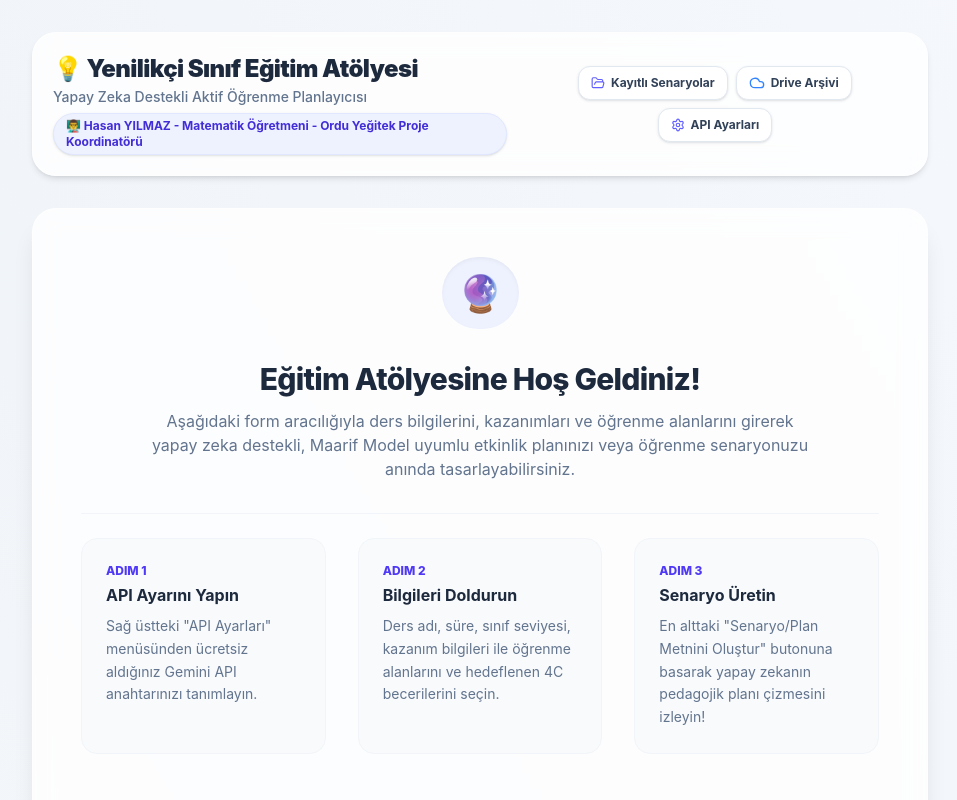
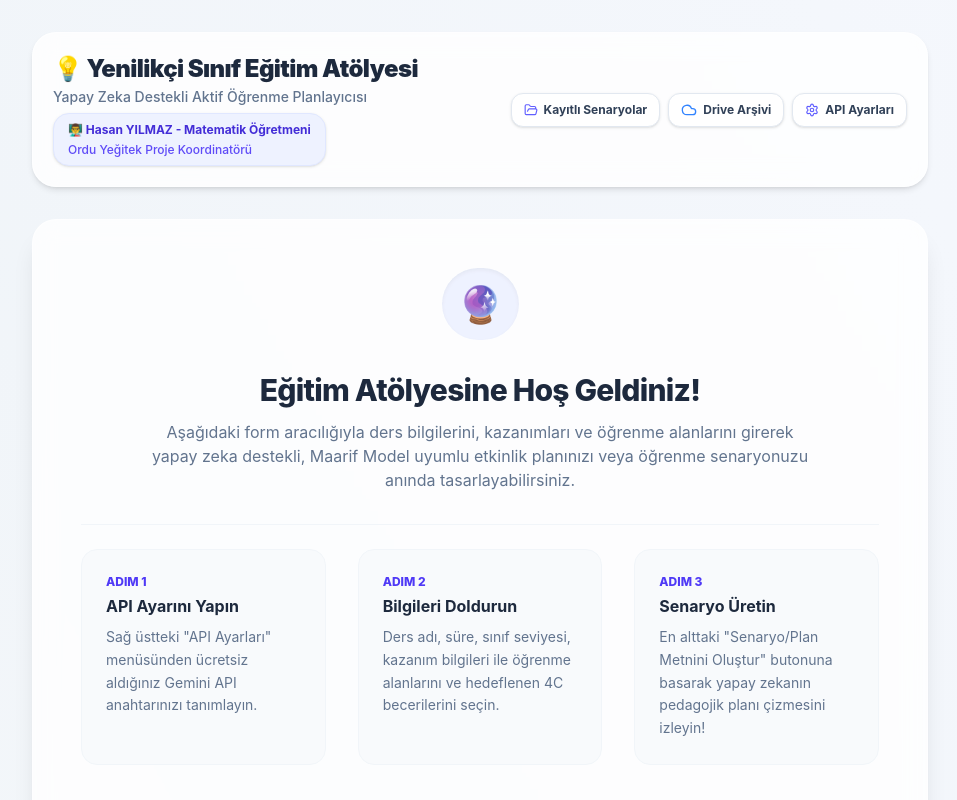
Before and after one commit to Hasanstayn/YS_Etkinlik, a React (Vite) app: page / in a window 1280 px wide. Shown: the top 800 px of the page, without its empty margins (160-1117 px from the left). Built offline with nearby package versions, Linux system fonts and the light colour scheme.

Commit message:
Proje Koordinatoru unvani alt satira alindi, metin bolunmesi engellendi

```diff
--- a/src/App.jsx
+++ b/src/App.jsx
@@ -1086,8 +1086,9 @@ Format Kuralı: Çıktını KESİNLİKLE sadece aşağıdaki markdown tablosu fo
           <p className="text-slate-500 font-medium text-xs md:text-sm mt-0.5">
             Yapay Zeka Destekli Aktif Öğrenme Planlayıcısı
           </p>
-          <div className="mt-1.5 inline-block bg-indigo-50 text-indigo-700 px-3 py-1 rounded-full text-[10px] md:text-xs font-bold border border-indigo-100 shadow-sm">
-            👨‍🏫 Hasan YILMAZ - Matematik Öğretmeni - Ordu Yeğitek Proje Koordinatörü
+          <div className="mt-1.5 inline-flex flex-col items-center lg:items-start bg-indigo-50 text-indigo-700 px-3.5 py-1.5 rounded-2xl text-[10px] md:text-xs font-bold border border-indigo-100 shadow-sm leading-relaxed">
+            <div>👨‍🏫 Hasan YILMAZ - Matematik Öğretmeni</div>
+            <div className="text-indigo-600/90 font-medium">Ordu Yeğitek Proje Koordinatörü</div>
           </div>
         </div>
 
```
